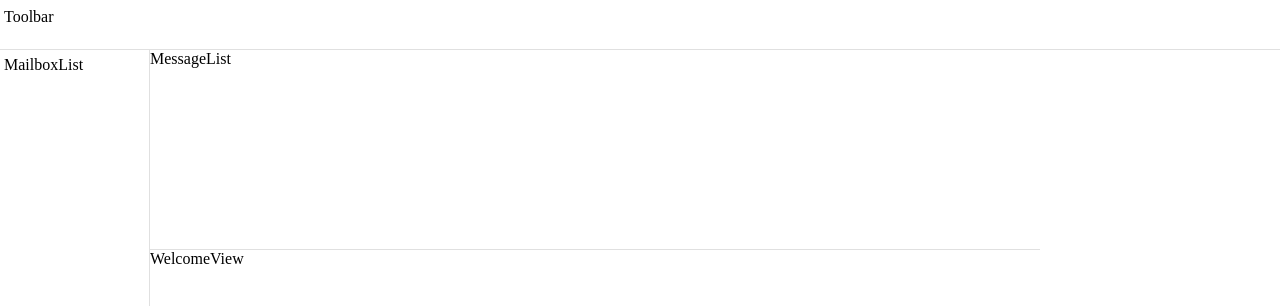
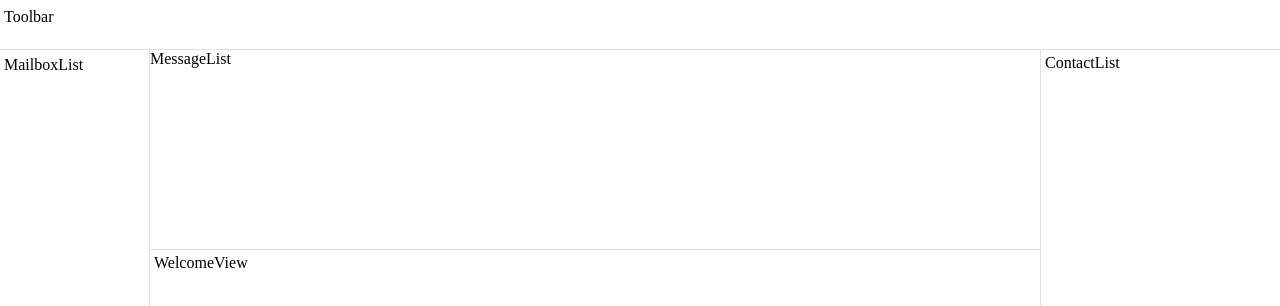
Before and after one commit to dominicgaliano/mailbag, a React (Vite) app in the folder client/: page / in a window 1280 px wide. Shown: the top 306 px of the page. Built offline with nearby package versions, Linux system fonts and the light colour scheme.

Commit message:
contact list init

```diff
--- a/client/src/components/BaseLayout.tsx
+++ b/client/src/components/BaseLayout.tsx
@@ -12,6 +12,7 @@ import MessageList from "./MessageList";
 import WelcomeView from "./WelcomeView";
 import MessageView from "./MessageView";
 import ContactView from "./ContactView";
+import ContactList from "./ContactList";
 
 export default function BaseLayout() {
   const state = createState();
@@ -51,6 +52,9 @@ export default function BaseLayout() {
           {}
         </div>
       </div>
+      <div className="contacts-list">
+        <ContactList state={state} />
+      </div>
     </div>
   );
 }
--- a/client/src/components/ContactList.tsx
+++ b/client/src/components/ContactList.tsx
@@ -1,5 +1,9 @@
 import { State } from "../utils/state";
 
-export default function ContactList(state: State) {
+type Props = {
+  state: State;
+};
+
+export default function ContactList({ state }: Props) {
   return <>ContactList</>;
 }
--- a/client/src/main.css
+++ b/client/src/main.css
@@ -35,5 +35,18 @@
 }
 
 .center-area__view {
+  grid-row: 2 / 2;
+  padding-top: 4px;
+  padding-left: 4px;
+  padding-right: 4px;
+  overflow: auto;
+}
 
+.contacts-list {
+  grid-column: 3 / 3;
+  grid-row: 2 / 2;
+  border-left: 1px solid #e0e0e0;
+  padding-top: 4px;
+  padding-left: 4px;
+  overflow: auto;
 }
```
